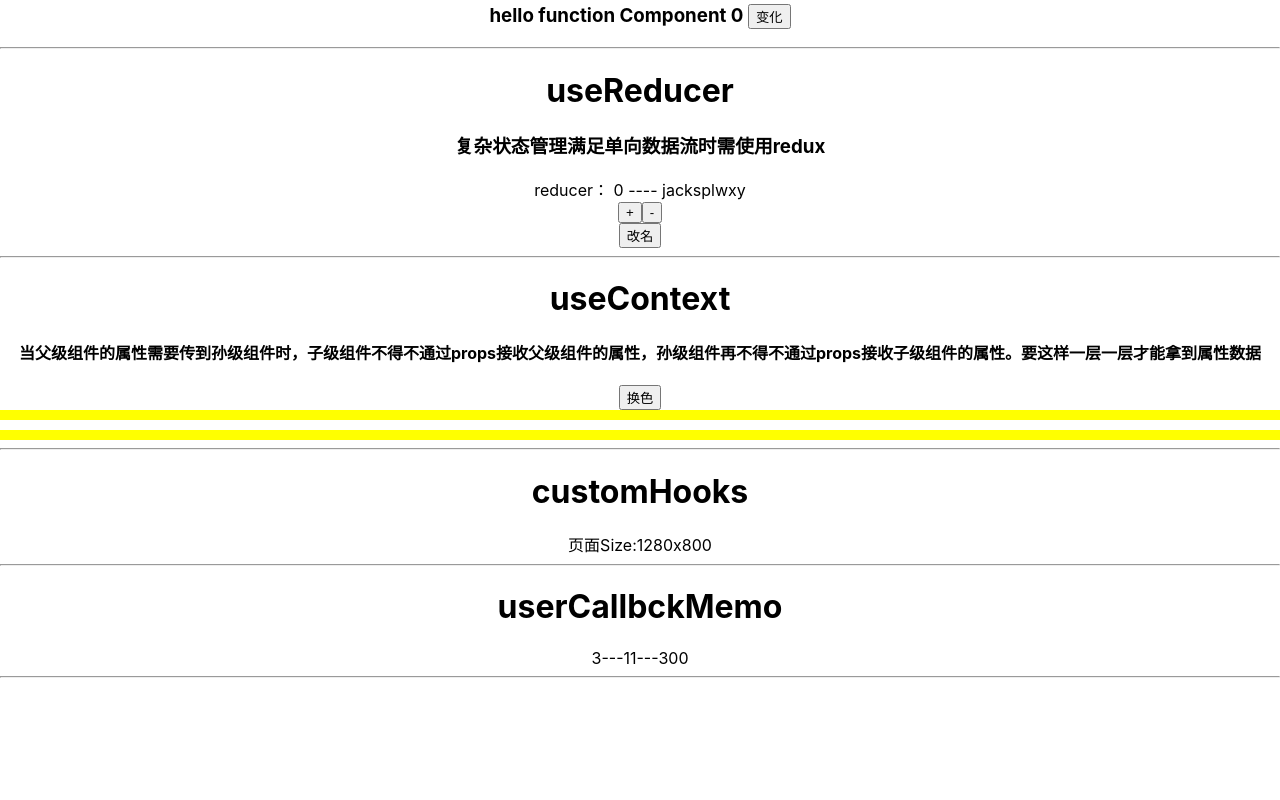
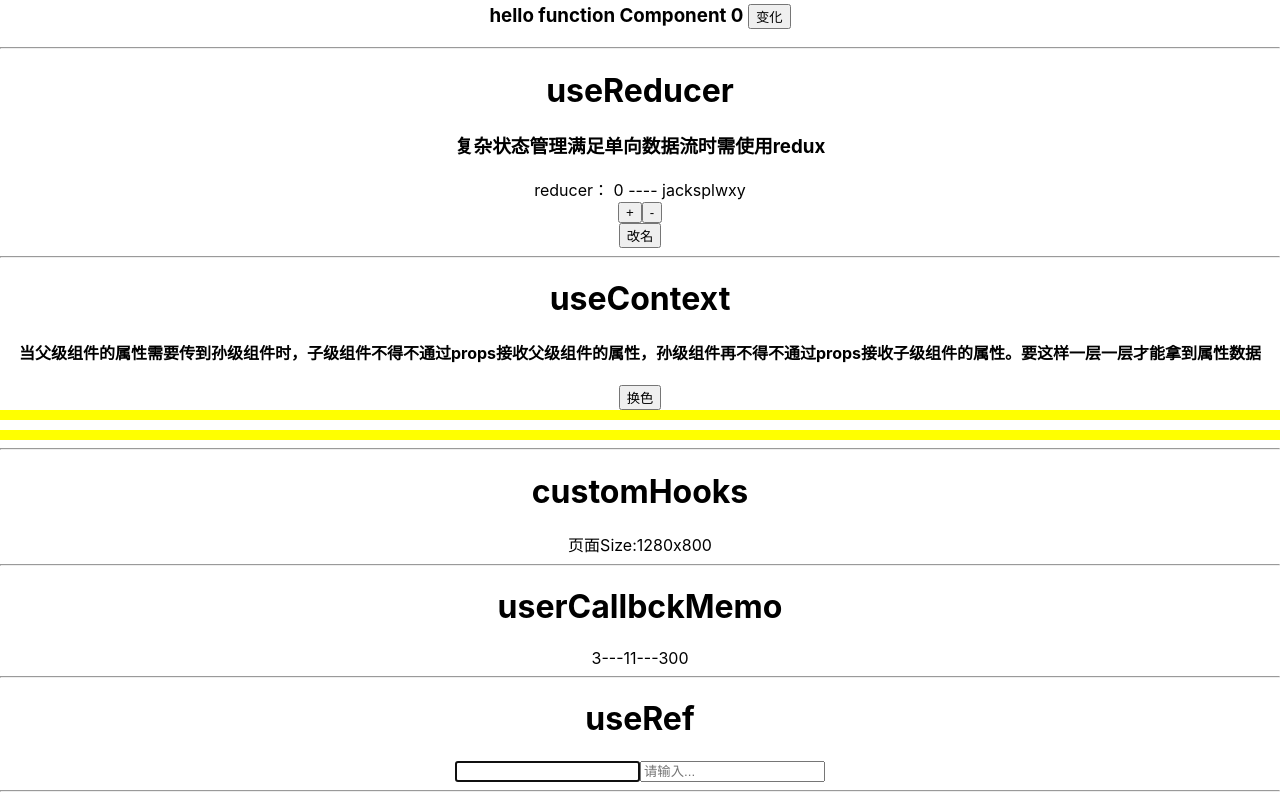
Before and after one commit to jacksplwxy/react-hooks-action, a React (Create React App) app: page / in a window 1280 px wide. Shown: the part 337-1137 px from the top of the page. Before the commit the page ends 1023 px from the top, so only its background shows below. Built offline with nearby package versions, Linux system fonts and the light colour scheme.

Commit message:
feat：useRef

```diff
--- a/src/App.js
+++ b/src/App.js
@@ -9,6 +9,7 @@ import ClassComp4 from './components/useContext/ClassComp'
 import FuncComp4 from './components/useContext/FuncComp'
 import FuncComp5 from './components/useWinSize/FuncComp'
 import FuncComp6 from './components/userCallbckMemo/FuncComp'
+import FuncComp7 from './components/useRef/FuncComp'
 
 function App() {
   return (
@@ -41,6 +42,10 @@ function App() {
       <FuncComp6></FuncComp6>
       <hr></hr>
 
+      <h1>useRef</h1>
+      <FuncComp7></FuncComp7>
+      <hr></hr>
+
 
     </div>
   );
--- /dev/null
+++ b/src/components/useRef/FuncComp.js
@@ -0,0 +1,20 @@
+import React,{useRef,useEffect} from "react";
+
+function Input(){
+    const inputRef=useRef()
+    useEffect(() => {
+        inputRef.current.focus()
+    }, []);
+    return <input ref={inputRef}></input>
+}
+
+const FInput=React.forwardRef((props,ref)=>{
+    return <input ref={ref} {...props}></input>
+})
+
+export default function FuncComp(){
+    return <>
+        <Input></Input>
+        <FInput placeholder="请输入..." ></FInput>
+        </>
+}
```
